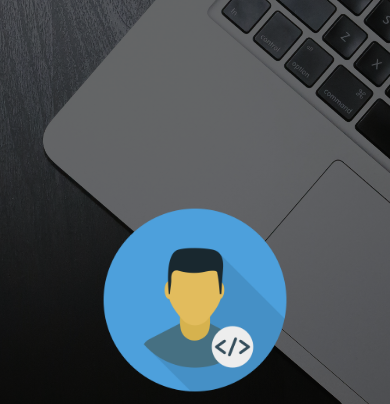
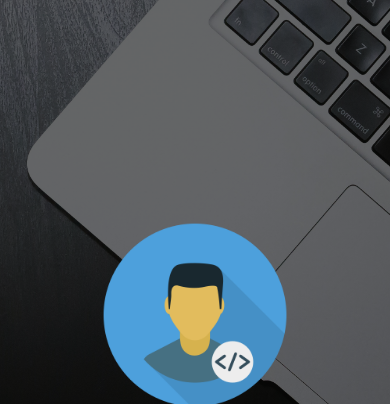
Before and after one commit to pablogrippo/my-portfolio, a plain HTML site: page index.html in a window 390 px wide. Shown: the part 79-483 px from the top of the page. Drawn offline with nearby package versions, Linux system fonts and the light colour scheme.

Commit message:
Se mejoro el responsive

```diff
--- a/css/style.css
+++ b/css/style.css
@@ -67,7 +67,7 @@ header .logo:hover {
 /*---------- Hero ----------*/
 .hero {
     width: 100%;
-    height: calc(100vh - 80px);
+    height: 100vh;
     background: linear-gradient(rgba(0, 0, 0, 0.6), rgba(0, 0, 0, 0.6)), url(../img/fondo.jpg);
     background-position: center;
     background-size: cover;
@@ -83,6 +83,7 @@ header .logo:hover {
 .hero__img {
     width: 200px;
     height: 200px;
+    margin-top: 100px;
     margin-bottom: 10px;
 }
 
@@ -333,7 +334,7 @@ footer small {
 
     /*---------- Hero ----------*/
     .hero__img {
-        margin-top: 150px;
+        margin-top: 100px;
     }
 
     /*---------- Mis habilidades ----------*/
```
